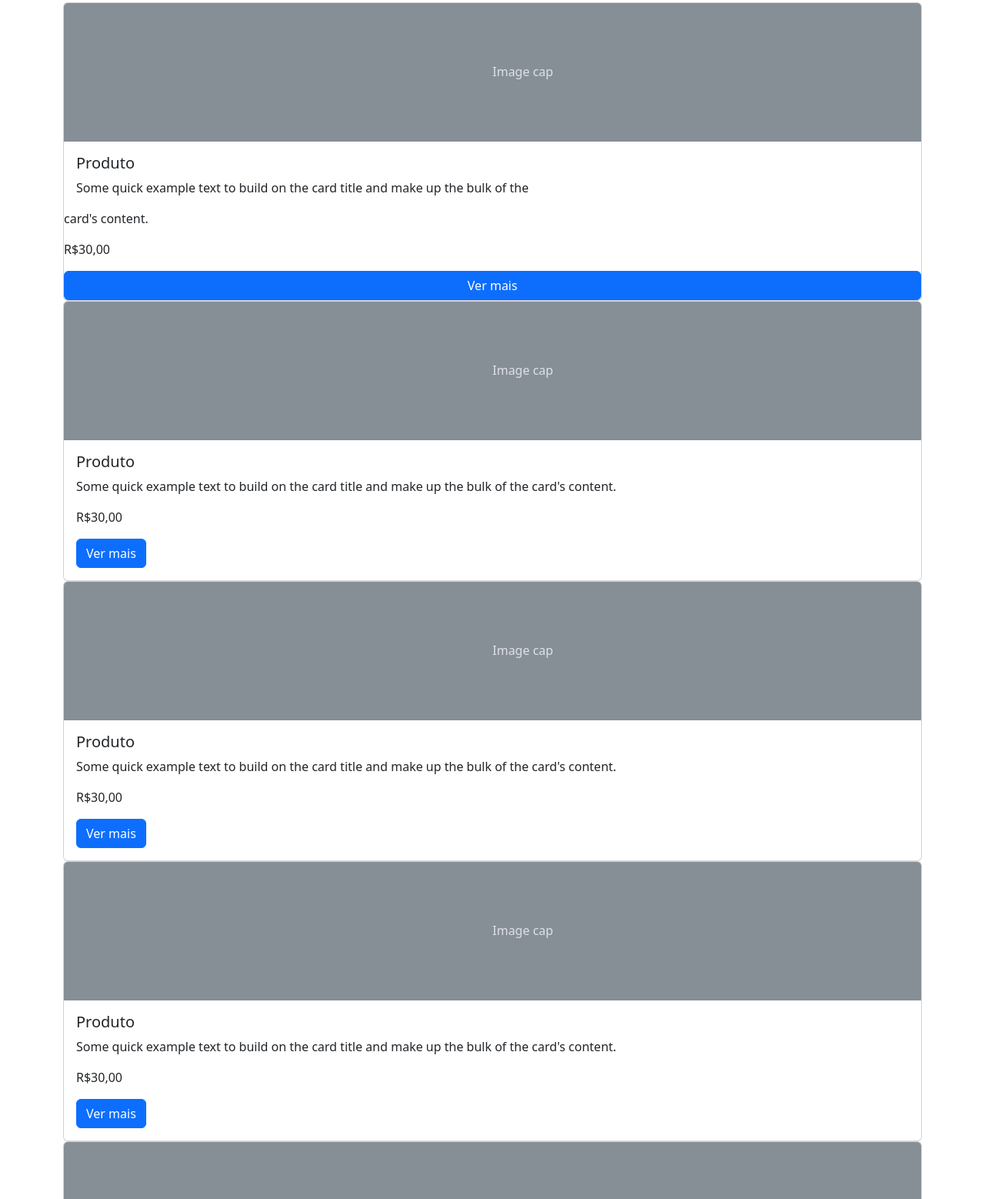
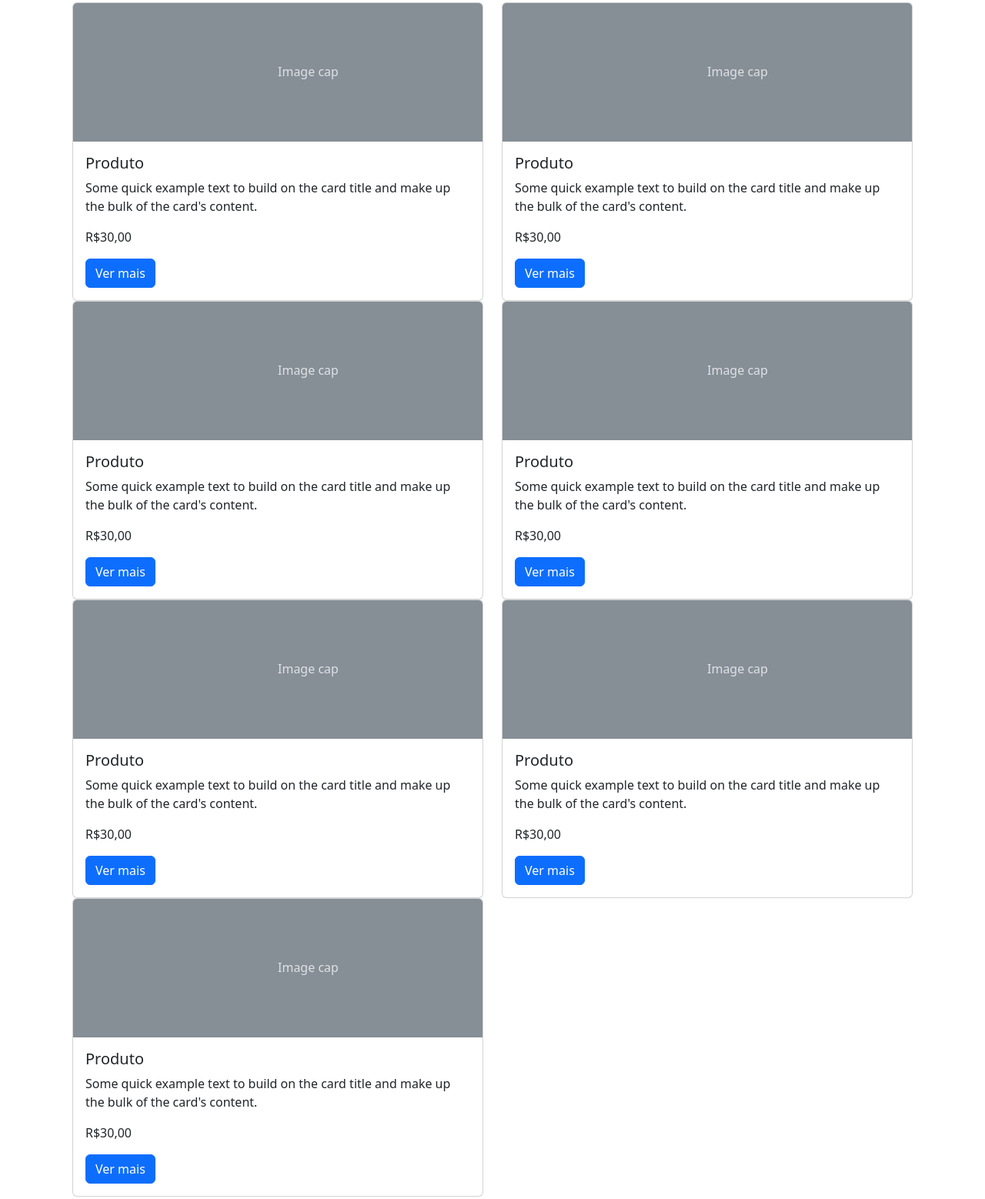
Before and after one commit to pthiagodev/meteora, a plain HTML site: page index.html in a window 1280 px wide. Shown: the part 1048-2606 px from the top of the page at 77% size. Drawn offline with nearby package versions, Linux system fonts and the light colour scheme.

Commit message:
feature: formatação dos cards de produto

```diff
--- a/index.html
+++ b/index.html
@@ -194,115 +194,134 @@
 
     <h2 class="text-center">Produtos que estão bombando!</h2>
 
-    <div class="container">
-        <div>
+    <div class="container row mx-auto">
+
+        <div class="col-12 col-md-6 col-xxl-4">
             <div class="card">
-                <svg class="bd-placeholder-img card-img-top" width="100%" height="180"
-                    xmlns="http://www.w3.org/2000/svg" role="img" aria-label="Placeholder: Image cap"
-                    preserveAspectRatio="xMidYMid slice" focusable="false">
+                <svg class="bd-placeholder-img card-img-top" width="100%" height="180" xmlns="http://www.w3.org/2000/svg"
+                    role="img" aria-label="Placeholder: Image cap" preserveAspectRatio="xMidYMid slice" focusable="false">
                     <title>Placeholder</title>
-                    <rect width="100%" height="100%" fill="#868e96"></rect><text x="50%" y="50%" fill="#dee2e6"
-                        dy=".3em">Image cap</text>
+                    <rect width="100%" height="100%" fill="#868e96"></rect><text x="50%" y="50%" fill="#dee2e6" dy=".3em">Image
+                        cap</text>
                 </svg>
                 <div class="card-body">
                     <h5 class="card-title">Produto</h5>
                     <p class="card-text">Some quick example text to build on the card title and make up the bulk of the
-
-                </div> card's content.</p>
-                <p>R$30,00</p>
-                <a href="#" class="btn btn-primary">Ver mais</a>
+                        card's content.</p>
+                    <p>R$30,00</p>
+                    <a href="#" class="btn btn-primary">Ver mais</a>
+                </div>
             </div>
         </div>
-        <div class="card">
-            <svg class="bd-placeholder-img card-img-top" width="100%" height="180" xmlns="http://www.w3.org/2000/svg"
-                role="img" aria-label="Placeholder: Image cap" preserveAspectRatio="xMidYMid slice" focusable="false">
-                <title>Placeholder</title>
-                <rect width="100%" height="100%" fill="#868e96"></rect><text x="50%" y="50%" fill="#dee2e6"
-                    dy=".3em">Image cap</text>
-            </svg>
-            <div class="card-body">
-                <h5 class="card-title">Produto</h5>
-                <p class="card-text">Some quick example text to build on the card title and make up the bulk of the
-                    card's content.</p>
-                <p>R$30,00</p>
-                <a href="#" class="btn btn-primary">Ver mais</a>
+
+        <div class="col-12 col-md-6 col-xxl-4">
+            <div class="card">
+                <svg class="bd-placeholder-img card-img-top" width="100%" height="180" xmlns="http://www.w3.org/2000/svg"
+                    role="img" aria-label="Placeholder: Image cap" preserveAspectRatio="xMidYMid slice" focusable="false">
+                    <title>Placeholder</title>
+                    <rect width="100%" height="100%" fill="#868e96"></rect><text x="50%" y="50%" fill="#dee2e6" dy=".3em">Image
+                        cap</text>
+                </svg>
+                <div class="card-body">
+                    <h5 class="card-title">Produto</h5>
+                    <p class="card-text">Some quick example text to build on the card title and make up the bulk of the
+                        card's content.</p>
+                    <p>R$30,00</p>
+                    <a href="#" class="btn btn-primary">Ver mais</a>
+                </div>
             </div>
         </div>
-        <div class="card">
-            <svg class="bd-placeholder-img card-img-top" width="100%" height="180" xmlns="http://www.w3.org/2000/svg"
-                role="img" aria-label="Placeholder: Image cap" preserveAspectRatio="xMidYMid slice" focusable="false">
-                <title>Placeholder</title>
-                <rect width="100%" height="100%" fill="#868e96"></rect><text x="50%" y="50%" fill="#dee2e6"
-                    dy=".3em">Image cap</text>
-            </svg>
-            <div class="card-body">
-                <h5 class="card-title">Produto</h5>
-                <p class="card-text">Some quick example text to build on the card title and make up the bulk of the
-                    card's content.</p>
-                <p>R$30,00</p>
-                <a href="#" class="btn btn-primary">Ver mais</a>
+
+        <div class="col-12 col-md-6 col-xxl-4">
+            <div class="card">
+                <svg class="bd-placeholder-img card-img-top" width="100%" height="180" xmlns="http://www.w3.org/2000/svg"
+                    role="img" aria-label="Placeholder: Image cap" preserveAspectRatio="xMidYMid slice" focusable="false">
+                    <title>Placeholder</title>
+                    <rect width="100%" height="100%" fill="#868e96"></rect><text x="50%" y="50%" fill="#dee2e6" dy=".3em">Image
+                        cap</text>
+                </svg>
+                <div class="card-body">
+                    <h5 class="card-title">Produto</h5>
+                    <p class="card-text">Some quick example text to build on the card title and make up the bulk of the
+                        card's content.</p>
+                    <p>R$30,00</p>
+                    <a href="#" class="btn btn-primary">Ver mais</a>
+                </div>
             </div>
         </div>
-        <div class="card">
-            <svg class="bd-placeholder-img card-img-top" width="100%" height="180" xmlns="http://www.w3.org/2000/svg"
-                role="img" aria-label="Placeholder: Image cap" preserveAspectRatio="xMidYMid slice" focusable="false">
-                <title>Placeholder</title>
-                <rect width="100%" height="100%" fill="#868e96"></rect><text x="50%" y="50%" fill="#dee2e6"
-                    dy=".3em">Image cap</text>
-            </svg>
-            <div class="card-body">
-                <h5 class="card-title">Produto</h5>
-                <p class="card-text">Some quick example text to build on the card title and make up the bulk of the
-                    card's content.</p>
-                <p>R$30,00</p>
-                <a href="#" class="btn btn-primary">Ver mais</a>
+
+        <div class="col-12 col-md-6 col-xxl-4">
+            <div class="card">
+                <svg class="bd-placeholder-img card-img-top" width="100%" height="180" xmlns="http://www.w3.org/2000/svg"
+                    role="img" aria-label="Placeholder: Image cap" preserveAspectRatio="xMidYMid slice" focusable="false">
+                    <title>Placeholder</title>
+                    <rect width="100%" height="100%" fill="#868e96"></rect><text x="50%" y="50%" fill="#dee2e6" dy=".3em">Image
+                        cap</text>
+                </svg>
+                <div class="card-body">
+                    <h5 class="card-title">Produto</h5>
+                    <p class="card-text">Some quick example text to build on the card title and make up the bulk of the
+                        card's content.</p>
+                    <p>R$30,00</p>
+                    <a href="#" class="btn btn-primary">Ver mais</a>
+                </div>
             </div>
         </div>
-        <div class="card">
-            <svg class="bd-placeholder-img card-img-top" width="100%" height="180" xmlns="http://www.w3.org/2000/svg"
-                role="img" aria-label="Placeholder: Image cap" preserveAspectRatio="xMidYMid slice" focusable="false">
-                <title>Placeholder</title>
-                <rect width="100%" height="100%" fill="#868e96"></rect><text x="50%" y="50%" fill="#dee2e6"
-                    dy=".3em">Image cap</text>
-            </svg>
-            <div class="card-body">
-                <h5 class="card-title">Produto</h5>
-                <p class="card-text">Some quick example text to build on the card title and make up the bulk of the
-                    card's content.</p>
-                <p>R$30,00</p>
-                <a href="#" class="btn btn-primary">Ver mais</a>
+
+        <div class="col-12 col-md-6 col-xxl-4">
+            <div class="card">
+                <svg class="bd-placeholder-img card-img-top" width="100%" height="180" xmlns="http://www.w3.org/2000/svg"
+                    role="img" aria-label="Placeholder: Image cap" preserveAspectRatio="xMidYMid slice" focusable="false">
+                    <title>Placeholder</title>
+                    <rect width="100%" height="100%" fill="#868e96"></rect><text x="50%" y="50%" fill="#dee2e6" dy=".3em">Image
+                        cap</text>
+                </svg>
+                <div class="card-body">
+                    <h5 class="card-title">Produto</h5>
+                    <p class="card-text">Some quick example text to build on the card title and make up the bulk of the
+                        card's content.</p>
+                    <p>R$30,00</p>
+                    <a href="#" class="btn btn-primary">Ver mais</a>
+                </div>
             </div>
         </div>
-        <div class="card">
-            <svg class="bd-placeholder-img card-img-top" width="100%" height="180" xmlns="http://www.w3.org/2000/svg"
-                role="img" aria-label="Placeholder: Image cap" preserveAspectRatio="xMidYMid slice" focusable="false">
-                <title>Placeholder</title>
-                <rect width="100%" height="100%" fill="#868e96"></rect><text x="50%" y="50%" fill="#dee2e6"
-                    dy=".3em">Image cap</text>
-            </svg>
-            <div class="card-body">
-                <h5 class="card-title">Produto</h5>
-                <p class="card-text">Some quick example text to build on the card title and make up the bulk of the
-                    card's content.</p>
-                <p>R$30,00</p>
-                <a href="#" class="btn btn-primary">Ver mais</a>
+
+        <div class="col-12 col-md-6 col-xxl-4">
+            <div class="card">
+                <svg class="bd-placeholder-img card-img-top" width="100%" height="180" xmlns="http://www.w3.org/2000/svg"
+                    role="img" aria-label="Placeholder: Image cap" preserveAspectRatio="xMidYMid slice" focusable="false">
+                    <title>Placeholder</title>
+                    <rect width="100%" height="100%" fill="#868e96"></rect><text x="50%" y="50%" fill="#dee2e6" dy=".3em">Image
+                        cap</text>
+                </svg>
+                <div class="card-body">
+                    <h5 class="card-title">Produto</h5>
+                    <p class="card-text">Some quick example text to build on the card title and make up the bulk of the
+                        card's content.</p>
+                    <p>R$30,00</p>
+                    <a href="#" class="btn btn-primary">Ver mais</a>
+                </div>
             </div>
         </div>
-        <div class="card">
-            <svg class="bd-placeholder-img card-img-top" width="100%" height="180" xmlns="http://www.w3.org/2000/svg"
-                role="img" aria-label="Placeholder: Image cap" preserveAspectRatio="xMidYMid slice" focusable="false">
-                <title>Placeholder</title>
-                <rect width="100%" height="100%" fill="#868e96"></rect><text x="50%" y="50%" fill="#dee2e6"
-                    dy=".3em">Image cap</text>
-            </svg>
-            <div class="card-body">
-                <h5 class="card-title">Produto</h5>
-                <p class="card-text">Some quick example text to build on the card title and make up the bulk of the
-                    card's content.</p>
-                <p>R$30,00</p>
-                <a href="#" class="btn btn-primary">Ver mais</a>
+
+        <div class="col-12 col-md-6 col-xxl-4">
+            <div class="card">
+                <svg class="bd-placeholder-img card-img-top" width="100%" height="180" xmlns="http://www.w3.org/2000/svg"
+                    role="img" aria-label="Placeholder: Image cap" preserveAspectRatio="xMidYMid slice" focusable="false">
+                    <title>Placeholder</title>
+                    <rect width="100%" height="100%" fill="#868e96"></rect><text x="50%" y="50%" fill="#dee2e6" dy=".3em">Image
+                        cap</text>
+                </svg>
+                <div class="card-body">
+                    <h5 class="card-title">Produto</h5>
+                    <p class="card-text">Some quick example text to build on the card title and make up the bulk of the
+                        card's content.</p>
+                    <p>R$30,00</p>
+                    <a href="#" class="btn btn-primary">Ver mais</a>
+                </div>
             </div>
         </div>
+
     </div>
 
     <script src="https://cdn.jsdelivr.net/npm/bootstrap@5.3.0/dist/js/bootstrap.bundle.min.js"
```
